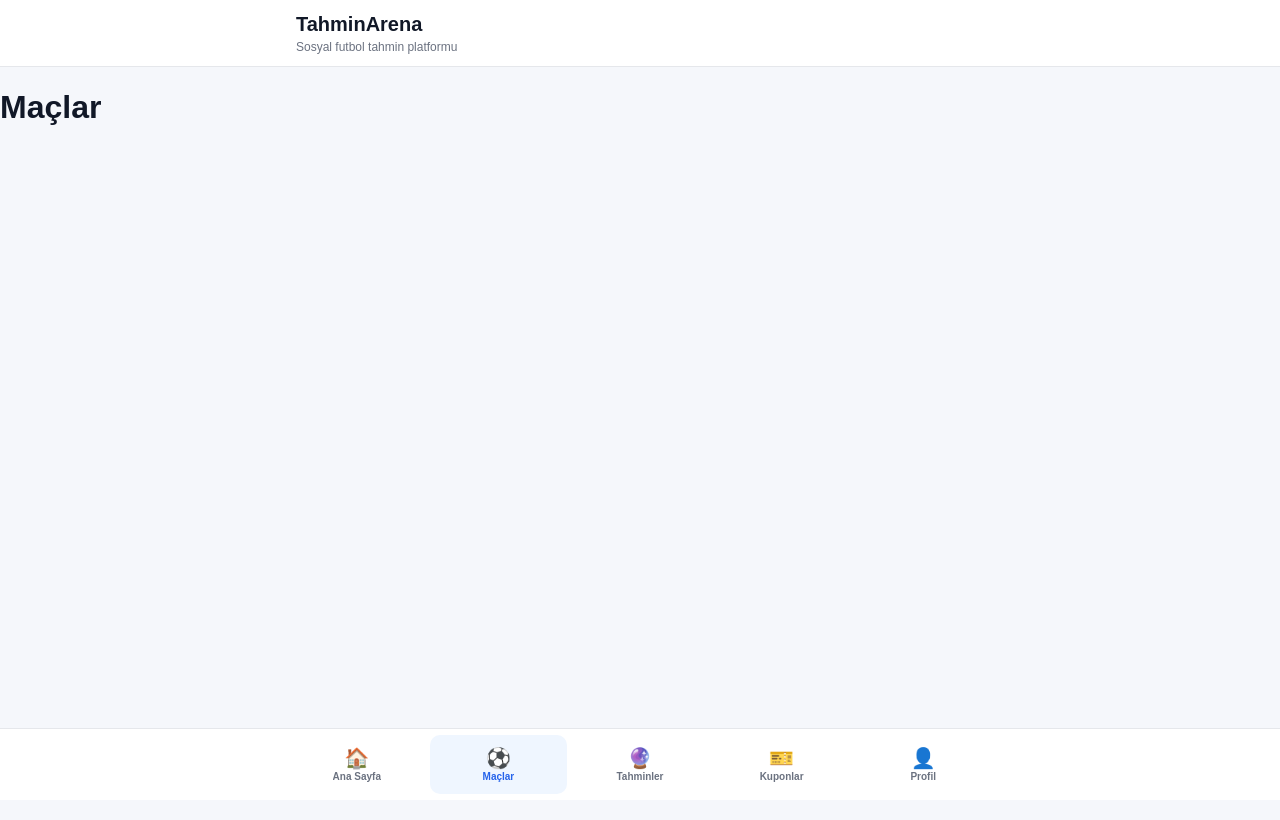
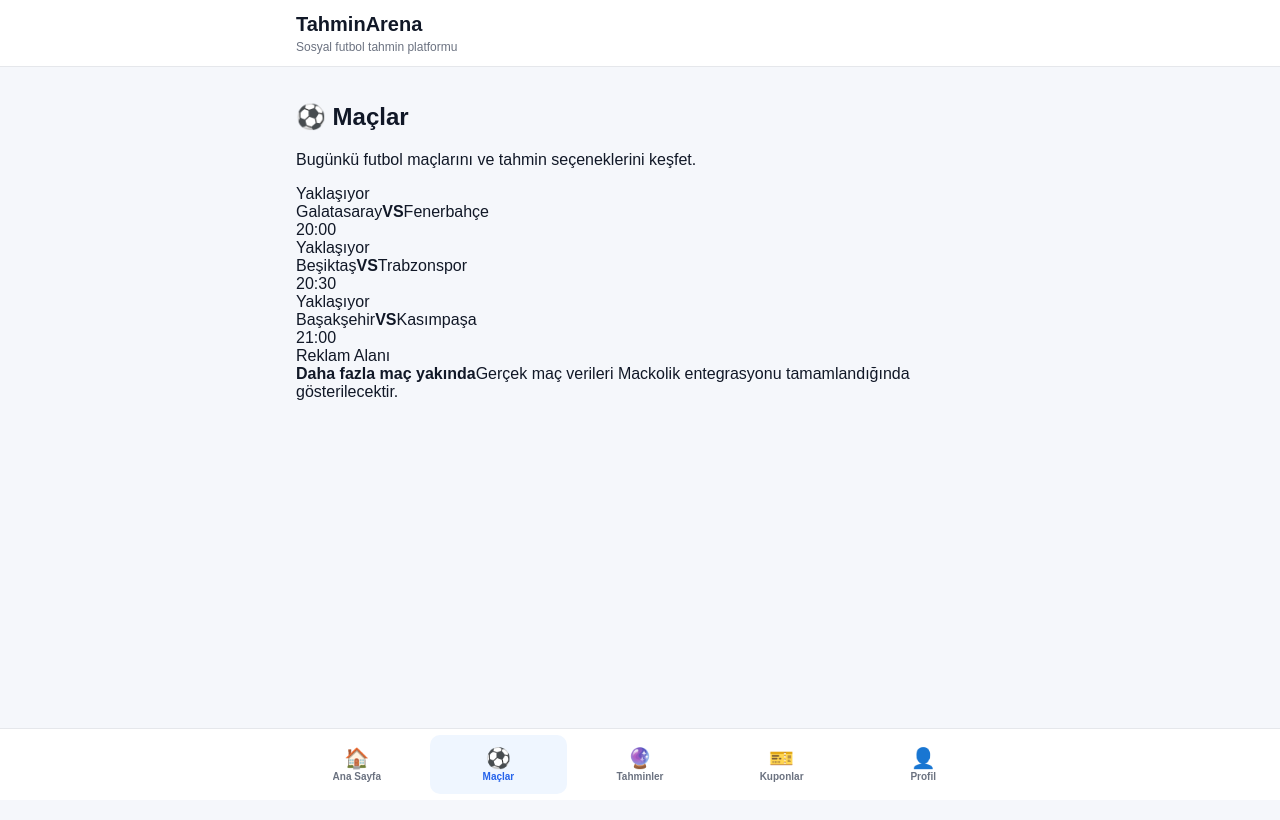
Before and after one commit to bitcoinkazanc/TahminArena, a Next.js app in the folder tahminarena/: page /matches in a window 1280 px wide. Shown: the top 820 px of the page. Built offline with nearby package versions, Linux system fonts and the light colour scheme.

Commit message:
Update page.tsx

```diff
--- a/tahminarena/app/matches/page.tsx
+++ b/tahminarena/app/matches/page.tsx
@@ -1,7 +1,81 @@
+import Link from "next/link";
+import PageContainer from "@/components/layout/PageContainer";
+
+type Match = {
+  id: string;
+  homeTeam: string;
+  awayTeam: string;
+  time: string;
+  status: "Yaklaşıyor" | "Canlı" | "Bitti";
+};
+
+const matches: Match[] = [
+  {
+    id: "demo-1",
+    homeTeam: "Galatasaray",
+    awayTeam: "Fenerbahçe",
+    time: "20:00",
+    status: "Yaklaşıyor",
+  },
+  {
+    id: "demo-2",
+    homeTeam: "Beşiktaş",
+    awayTeam: "Trabzonspor",
+    time: "20:30",
+    status: "Yaklaşıyor",
+  },
+  {
+    id: "demo-3",
+    homeTeam: "Başakşehir",
+    awayTeam: "Kasımpaşa",
+    time: "21:00",
+    status: "Yaklaşıyor",
+  },
+];
+
 export default function MatchesPage() {
   return (
     <main>
-      <h1>Maçlar</h1>
+      <PageContainer>
+        <section>
+          <h2>⚽ Maçlar</h2>
+          <p>Bugünkü futbol maçlarını ve tahmin seçeneklerini keşfet.</p>
+        </section>
+
+        <section className="matches-list" aria-label="Maç listesi">
+          {matches.map((match) => (
+            <Link
+              key={match.id}
+              href={`/matches/${match.id}`}
+              className="match-card"
+            >
+              <div className="match-card__status">{match.status}</div>
+
+              <div className="match-card__teams">
+                <span>{match.homeTeam}</span>
+                <strong>VS</strong>
+                <span>{match.awayTeam}</span>
+              </div>
+
+              <div className="match-card__time">{match.time}</div>
+            </Link>
+          ))}
+        </section>
+
+        <section className="ad-slot" aria-label="Reklam alanı">
+          <span>Reklam Alanı</span>
+        </section>
+
+        <section className="matches-list" aria-label="Maç listesi">
+          <div className="empty-state">
+            <strong>Daha fazla maç yakında</strong>
+            <span>
+              Gerçek maç verileri Mackolik entegrasyonu tamamlandığında
+              gösterilecektir.
+            </span>
+          </div>
+        </section>
+      </PageContainer>
     </main>
   );
 }
```
